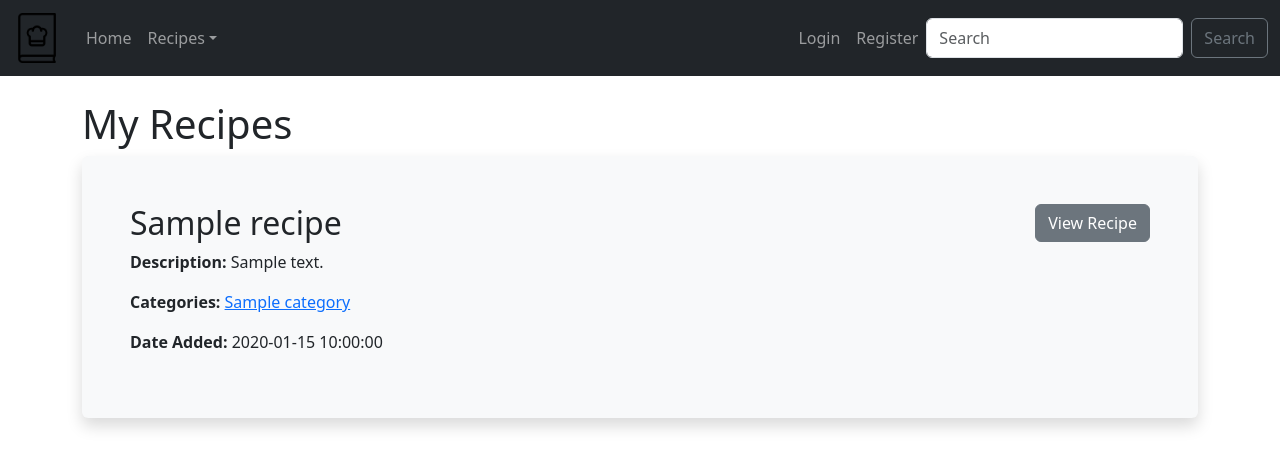
After one commit to NimrodShefi/Cookbook, a Flask app: a page that uses cookbook/templates/navbar.html in a window 1280 px wide. The commit adds this page. Shown: the top 468 px of the page. Run offline with Flask 2, Linux system fonts and the light colour scheme; tables that the repository leaves empty hold one stand-in row (values such as "Sample post").

Commit message:
allowing users to search recipes by categories

```diff
--- a/cookbook/main/routes.py
+++ b/cookbook/main/routes.py
@@ -2,7 +2,7 @@ from flask import Blueprint, render_template, redirect, current_app
 from sqlalchemy import or_
 from werkzeug.security import generate_password_hash
 from cookbook.main.forms import SearchForm
-from cookbook.models import Users, Recipe
+from cookbook.models import Users, Recipe, Categories
 from cookbook import db
 
 main = Blueprint('main', __name__)
@@ -40,7 +40,8 @@ def index():
 @main.app_context_processor
 def base():
     form = SearchForm()
-    return dict(form=form)
+    categories = Categories.query.all()
+    return dict(form=form, categories=categories)
 
 # Create Search Funtion
 @main.route('/search', methods=['POST'])
--- a/cookbook/recipes/routes.py
+++ b/cookbook/recipes/routes.py
@@ -181,3 +181,10 @@ def view_my_recipes():
     recipes = Recipe.query.filter_by(user_id=current_user.id).order_by(Recipe.date_added.desc()).paginate(page=page, per_page=2)
 
     return render_template("view_my_recipes.html", recipes=recipes)
+
+@recipes.route('/recipes/view_recipes_by_category/<name>')
+def view_recipes_by_category(name):
+    recipes = Recipe.query.join(recipe_categories).join(Categories).filter(Categories.name == name).all()
+    current_app.logger.info(type(recipes))
+
+    return render_template("view_recipes_by_category.html", recipes=recipes)
--- a/cookbook/templates/navbar.html
+++ b/cookbook/templates/navbar.html
@@ -11,8 +11,10 @@
             </li>
             <li class="nav-item dropdown">
                 <a class="nav-link dropdown-toggle" href="#" role="button" data-bs-toggle="dropdown" aria-expanded="false"> Recipes</a>
-                <ul class="dropdown-menu">
-                    <li><a class="dropdown-item" href="#">Breakfast</a></li>
+                <ul class="dropdown-menu" style="max-height: 20vh; overflow-y: auto;">
+                    {% for category in categories %}
+                        <li><a class="dropdown-item" href="{{url_for('recipes.view_recipes_by_category', name=category.name)}}">{{category.name}}</a></li>
+                    {% endfor %}
                 </ul>
             </li>
             {% if current_user.is_authenticated %}
--- a/cookbook/templates/recipe_card.html
+++ b/cookbook/templates/recipe_card.html
@@ -12,7 +12,7 @@
     <p>
         <strong>Categories:</strong>
         {% for category in recipe.categories %}
-            {{category.name}}{% if not loop.last %}, {% endif %}
+            <a href="{{url_for('recipes.view_recipes_by_category', name=category.name)}}">{{category.name}}</a>{% if not loop.last %}, {% endif %}
         {% endfor %}
     </p>
     <p><strong>Date Added:</strong> {{recipe.date_added}}</p>
--- /dev/null
+++ b/cookbook/templates/view_recipes_by_category.html
@@ -0,0 +1,12 @@
+{% extends 'base.html' %}
+
+{% block content %}
+
+    <h1>My Recipes</h1>
+
+    {% for recipe in recipes %}
+        {% include 'recipe_card.html' %}
+    {% endfor %}
+
+
+{% endblock %}
```
